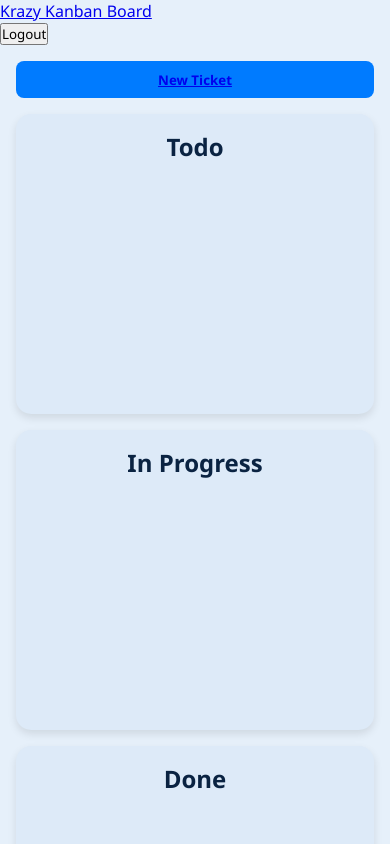
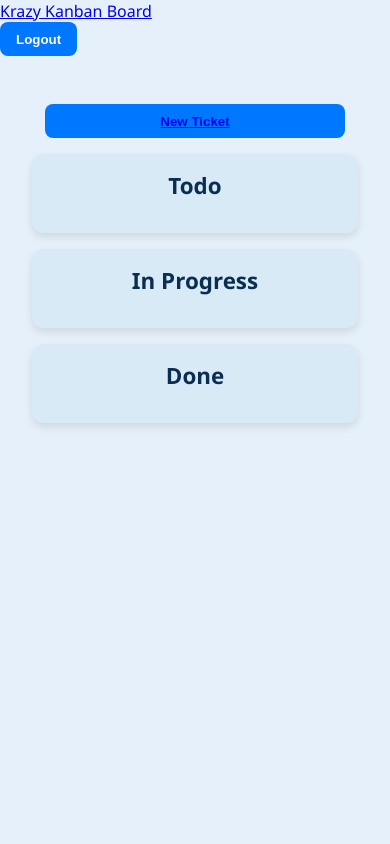
Before and after one commit to erveygarcia/krazy-kanban-board, a React (Vite) app in the folder client/: page / in a window 390 px wide. Shown: the top 844 px of the page. Built offline with nearby package versions, Linux system fonts and the light colour scheme; no server answers; sample sign-in values are in the browser's storage.

Commit message:
feat: modern responsive blue theme for login, board, and ticket creation

```diff
--- a/client/src/index.css
+++ b/client/src/index.css
@@ -1,133 +1,83 @@
-/* Reset y base general */
+/* Reset */
 * {
   margin: 0;
   padding: 0;
   box-sizing: border-box;
-  font-family: 'Segoe UI', Tahoma, Geneva, Verdana, sans-serif;
 }
 
 body {
+  font-family: 'Segoe UI', Tahoma, Geneva, Verdana, sans-serif;
   background-color: #e6f0fa;
-  color: #0a2342;
+  color: #0a2e52;
   min-height: 100vh;
+  padding: 0;
 }
 
-/* Login Page */
-.login-container {
-  display: flex;
-  flex-direction: column;
-  align-items: center;
-  justify-content: center;
-  min-height: 100vh;
-  background: linear-gradient(to bottom right, #d0e6ff, #a3c9f9);
-  padding: 1rem;
-}
-
-.login-container h1 {
-  font-size: 2.5rem;
-  margin-bottom: 1rem;
-  color: #0a2342;
-}
-
-.login-container input[type="text"],
-.login-container input[type="password"] {
-  padding: 0.75rem;
-  width: 100%;
-  max-width: 320px;
-  margin: 0.5rem 0;
-  border-radius: 10px;
-  border: 1px solid #7da4d4;
-}
-
-.login-container button {
-  background-color: #2b72d6;
+/* Header */
+nav {
+  background-color: #0a2e52;
   color: white;
-  padding: 0.75rem 1.5rem;
-  border: none;
-  border-radius: 12px;
-  font-weight: bold;
-  cursor: pointer;
-  margin-top: 1rem;
-  transition: background-color 0.3s ease;
-}
-
-.login-container button:hover {
-  background-color: #1955a6;
-}
-
-/* Board Layout */
-.board {
-  padding: 1rem;
-  display: flex;
-  flex-direction: column;
-  gap: 1rem;
-}
-
-#title-bar {
-  font-size: 2rem;
-  font-weight: bold;
-  color: #0a2342;
-}
-
-#logout-btn {
-  padding: 0.5rem 1rem;
-  background-color: #f05945;
-  color: white;
-  border: none;
-  border-radius: 8px;
-  cursor: pointer;
-}
-
-#logout-btn:hover {
-  background-color: #b9382e;
-}
-
-#title-bar-container {
+  padding: 1rem 2rem;
   display: flex;
   justify-content: space-between;
   align-items: center;
 }
 
-#create-ticket-link {
-  background-color: #007bff;
+nav a {
   color: white;
+  font-weight: bold;
+  font-size: 1.2rem;
+  text-decoration: none;
+}
+
+nav button {
+  background-color: #ff4d4d;
   border: none;
-  padding: 0.6rem 1.2rem;
-  border-radius: 8px;
+  color: white;
+  padding: 0.5rem 1rem;
+  border-radius: 6px;
+  cursor: pointer;
   font-weight: bold;
-  text-decoration: none;
-  cursor: pointer;
+}
+
+nav button:hover {
+  background-color: #ff1a1a;
+}
+
+/* Board Layout */
+.board {
+  padding: 2rem;
 }
 
 .board-display {
-  display: grid;
-  grid-template-columns: repeat(auto-fit, minmax(250px, 1fr));
+  display: flex;
+  justify-content: space-between;
+  flex-wrap: wrap;
   gap: 1rem;
 }
 
 .swimlane {
-  background-color: #ddeaf8;
+  background-color: #d9eaf7;
+  border-radius: 12px;
   padding: 1rem;
-  border-radius: 15px;
-  min-height: 300px;
+  flex: 1;
+  min-width: 250px;
   box-shadow: 0 4px 8px rgba(0,0,0,0.1);
-  display: flex;
-  flex-direction: column;
-  gap: 1rem;
 }
 
 .swimlane h2 {
   text-align: center;
-  font-size: 1.5rem;
-  margin-bottom: 0.5rem;
+  font-size: 1.4rem;
+  margin-bottom: 1rem;
 }
 
+/* Tickets */
 .ticket {
   background-color: #ffffff;
-  border-left: 5px solid #2b72d6;
+  border-radius: 8px;
   padding: 1rem;
-  border-radius: 12px;
-  box-shadow: 0 2px 6px rgba(0,0,0,0.1);
+  margin-bottom: 1rem;
+  box-shadow: 0 3px 6px rgba(0,0,0,0.1);
   transition: transform 0.2s ease;
 }
 
@@ -135,79 +85,98 @@ body {
   transform: scale(1.02);
 }
 
-.ticket-buttons {
-  display: flex;
-  justify-content: space-between;
-  margin-top: 0.5rem;
+.ticket h3 {
+  margin-bottom: 0.5rem;
+  color: #094067;
 }
 
-.ticket-buttons button {
-  background-color: transparent;
-  border: none;
-  color: #2b72d6;
-  font-weight: bold;
-  cursor: pointer;
+.ticket small {
+  display: block;
+  margin-bottom: 0.5rem;
+  font-size: 0.8rem;
+  color: #555;
 }
 
-.ticket-buttons button:hover {
-  text-decoration: underline;
+.ticket .actions {
+  display: flex;
+  gap: 0.5rem;
 }
 
-/* Create / Edit Ticket */
-.ticket-form-container {
-  max-width: 500px;
-  margin: 2rem auto;
-  background-color: #e0ecf9;
-  padding: 2rem;
-  border-radius: 15px;
-  box-shadow: 0 4px 12px rgba(0,0,0,0.1);
+/* Buttons */
+button, .button-link {
+  background-color: #0077ff;
+  color: white;
+  border: none;
+  padding: 0.6rem 1rem;
+  font-weight: bold;
+  border-radius: 8px;
+  cursor: pointer;
+  transition: background-color 0.2s ease;
+  text-decoration: none;
 }
 
-.ticket-form-container h2 {
-  margin-bottom: 1rem;
-  font-size: 1.75rem;
-  color: #0a2342;
+button:hover, .button-link:hover {
+  background-color: #005fcc;
 }
 
-.ticket-form-container input,
-.ticket-form-container textarea,
-.ticket-form-container select {
+#create-ticket-link {
+  display: block;
   width: 100%;
-  margin-bottom: 1rem;
-  padding: 0.75rem;
-  border-radius: 10px;
-  border: 1px solid #a3c9f9;
-  background-color: #f5faff;
+  max-width: 300px;
+  margin: 1rem auto;
+  text-align: center;
 }
 
-.ticket-form-container button {
-  width: 100%;
-  padding: 0.75rem;
-  background-color: #2b72d6;
-  color: white;
-  border: none;
-  border-radius: 10px;
-  font-size: 1rem;
-  font-weight: bold;
-  cursor: pointer;
+/* Login Page */
+.login-page {
+  display: flex;
+  justify-content: center;
+  align-items: center;
+  min-height: 100vh;
+  background-color: #d6eaf8;
 }
 
-.ticket-form-container button:hover {
-  background-color: #1955a6;
+.login-form {
+  background-color: white;
+  padding: 2rem;
+  border-radius: 12px;
+  box-shadow: 0 4px 12px rgba(0,0,0,0.1);
+  width: 100%;
+  max-width: 400px;
 }
 
-/* Responsivo */
+.login-form h1 {
+  text-align: center;
+  margin-bottom: 1rem;
+}
+
+.login-form label {
+  display: block;
+  margin-bottom: 0.2rem;
+  font-weight: bold;
+}
+
+.login-form input {
+  width: 100%;
+  padding: 0.6rem;
+  margin-bottom: 1rem;
+  border-radius: 6px;
+  border: 1px solid #ccc;
+}
+
+.login-form button {
+  width: 100%;
+  font-size: 1rem;
+}
+
+/* Responsive */
 @media (max-width: 768px) {
   .board-display {
-    grid-template-columns: 1fr;
+    flex-direction: column;
   }
 
-  #title-bar-container {
+  nav {
     flex-direction: column;
     gap: 0.5rem;
   }
-
-  .ticket-form-container {
-    margin: 1rem;
-  }
 }
```
